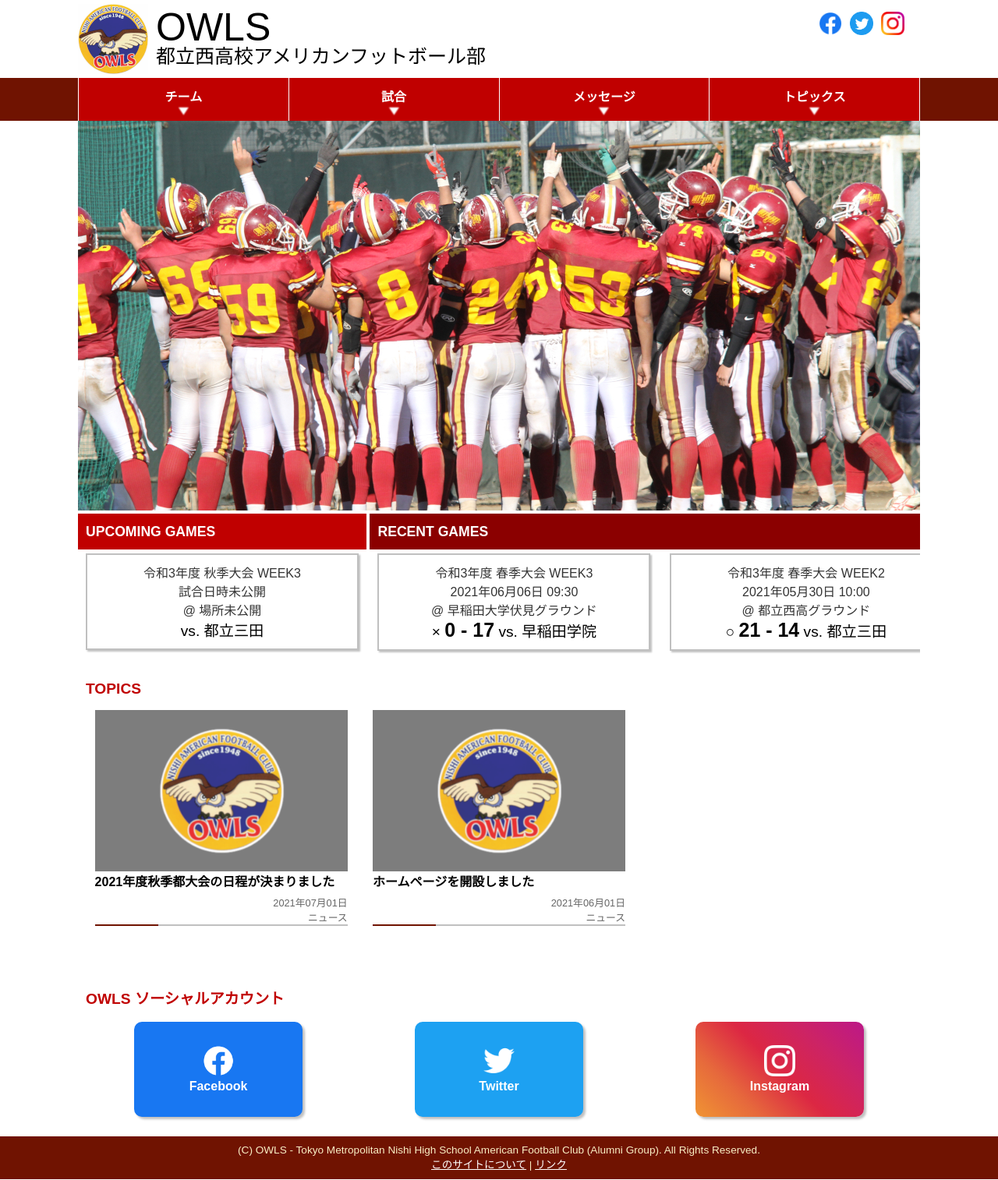
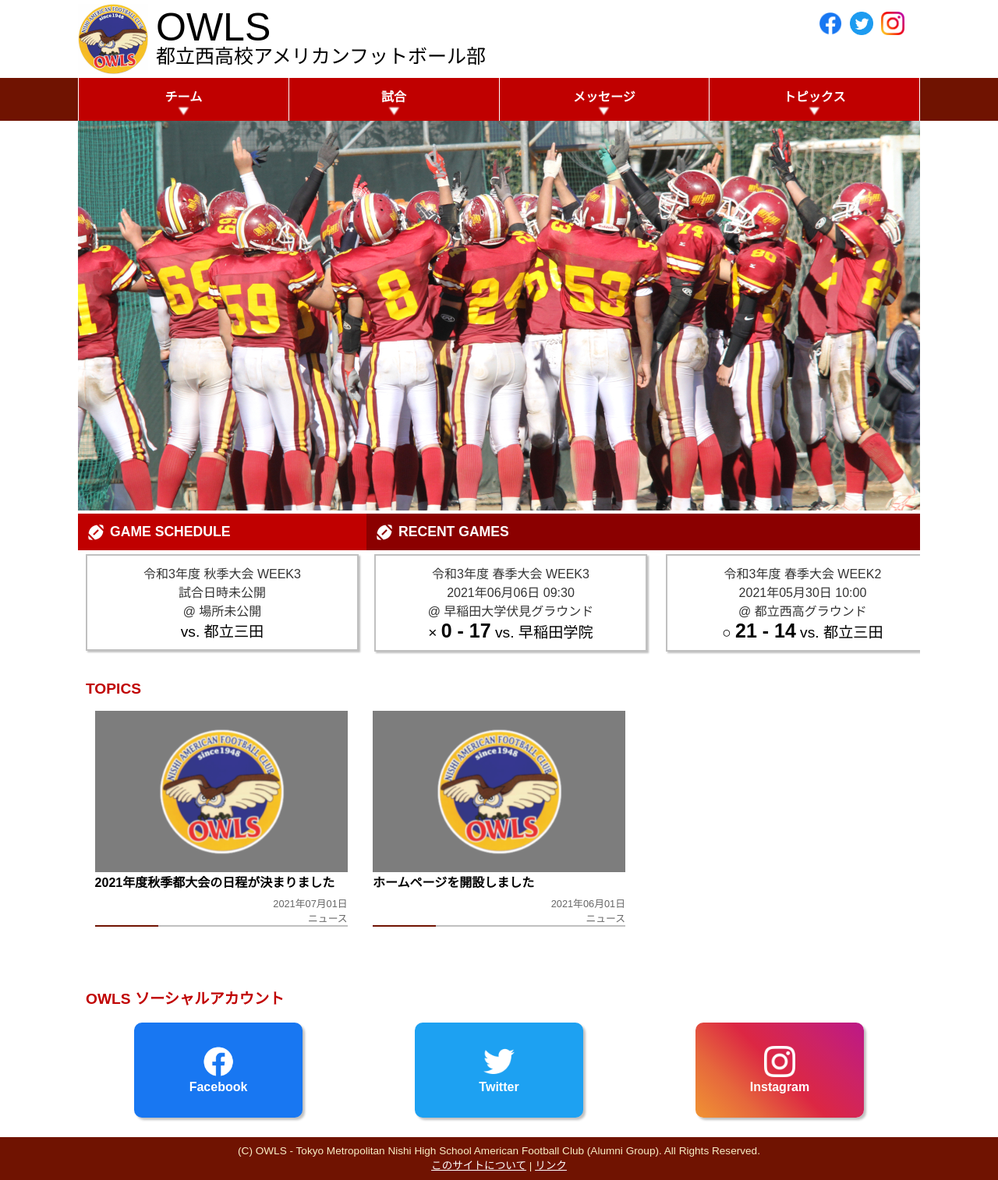
Before and after one commit to numa72/nishi-owls, a Jekyll site: the page built from index.html, in a window 1280 px wide. Shown: the whole page at 78% size. Built offline with Jekyll 4.4.1, drawn with Linux system fonts in a browser that asks for light colours; some web fonts are replaced.

Commit message:
tweak design of toppage game list

```diff
--- a/_sass/main.scss
+++ b/_sass/main.scss
@@ -265,6 +265,7 @@ h2.toppage-heading {
 #main .top-games {
   overflow-x: auto;
   white-space: nowrap;
+  position: relative;
 
   @include mq(mobile) {
     overflow-x: visible;
@@ -287,6 +288,7 @@ h2.toppage-heading {
     h2 {
       margin-top: 0;
       padding-left: 10px;
+      height: 27px;
       &#next-games {
         background: #c00000;
       }
@@ -295,6 +297,17 @@ h2.toppage-heading {
       }
       &:before {
         display: none;
+      }
+
+      display: flex;
+      align-items: center;
+
+      span {
+        display: block;
+        &.material-icons {
+          font-size: 26px;
+          padding-right: 5px;
+        }
       }
     }
 
@@ -350,4 +363,16 @@ h2.toppage-heading {
       }
     }
   }
+
+  &:after {
+    content: "";
+    display: block;
+    position: absolute;
+    top: 0;
+    right: 0;
+    height: 47px;
+    width: 100%;
+    background: darkred;
+    z-index: -1;
+  }
 }
--- a/index.html
+++ b/index.html
@@ -18,7 +18,10 @@
 <div class="top-games">
     {% if site.data.next-games %}
     <div class="top-games-unit">
-        <h2 id="next-games">UPCOMING GAMES</h2>
+        <h2 id="next-games">
+            <span class="material-icons">sports_football</span>
+            <span>GAME SCHEDULE</span>
+        </h2>
         <div class="top-games-container">
             {% for game in site.data.next-games %}
             <p>
@@ -35,15 +38,12 @@
             </p>
             {% endfor %}
         </div>
-    </div>
-    {% endif %}
-
-    {% assign latest_game = site.games | last %}
-    <div class="top-games-unit">
+    </div>{% endif %}<div class="top-games-unit">
+        {% assign latest_game = site.games | last %}
         {% assign latest_year = latest_game.date | date: "%Y" %}
-        <h2 id="recent-games">RECENT GAMES
-            <!--            ({{ latest_year }} {% if latest_game.season == 'spring' %}Spring{% else %}Fall{%endif%} Season)
--->
+        <h2 id="recent-games">
+            <span class="material-icons">sports_football</span>
+            <span>RECENT GAMES</span>
         </h2>
         <div class="top-games-container">
             {% for game in site.games reversed %}
```
